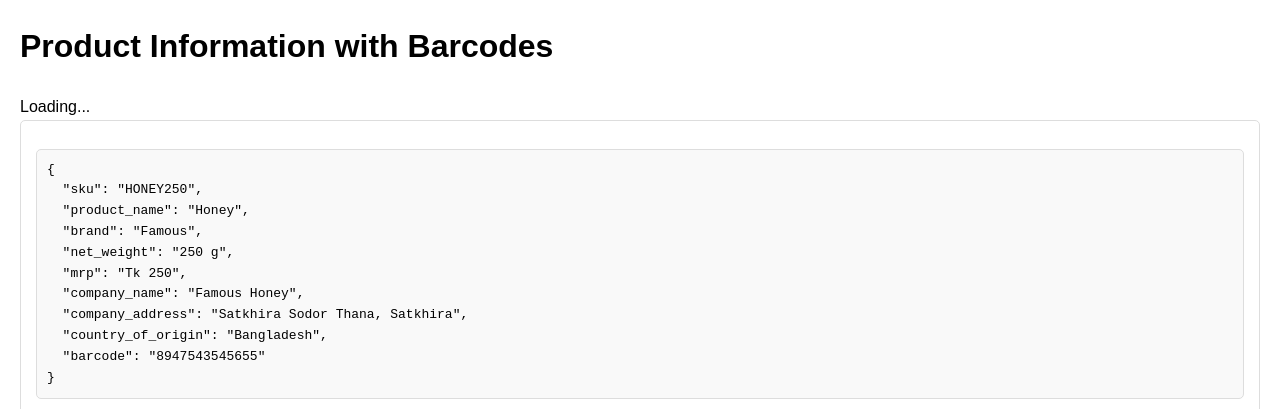
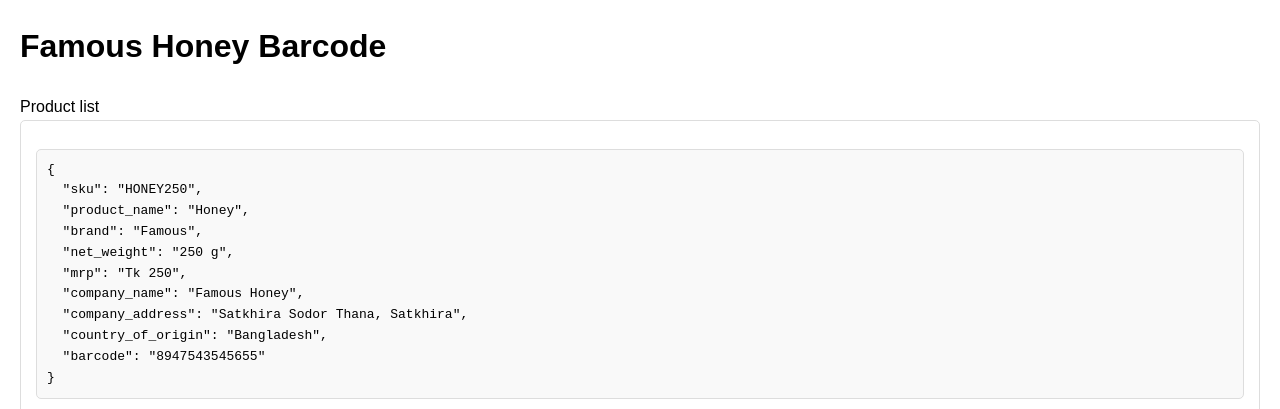
Before and after one commit to sourovafrin/barcode, a plain HTML site: page index.html in a window 1280 px wide. Shown: the top 409 px of the page. Drawn offline with Linux system fonts and the light colour scheme; grey boxes are pictures that could not be loaded.

Commit message:
Update index.html

```diff
--- a/index.html
+++ b/index.html
@@ -68,7 +68,7 @@
     </script>
 </head>
 <body>
-    <h1>Product Information with Barcodes</h1>
-    <div id="product-container">Loading...</div>
+    <h1>Famous Honey Barcode</h1>
+    <div id="product-container">Product list</div>
 </body>
 </html>
```
